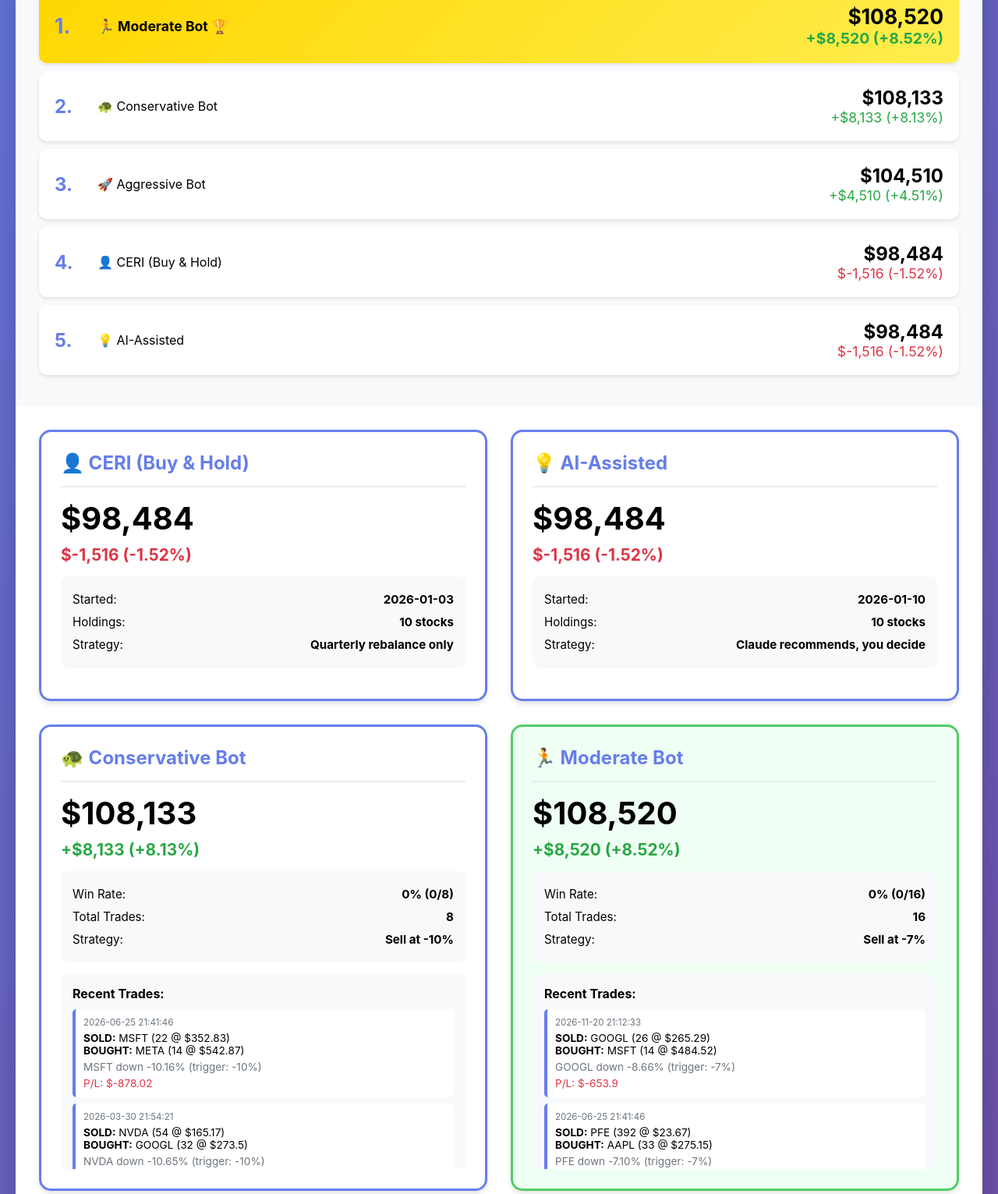
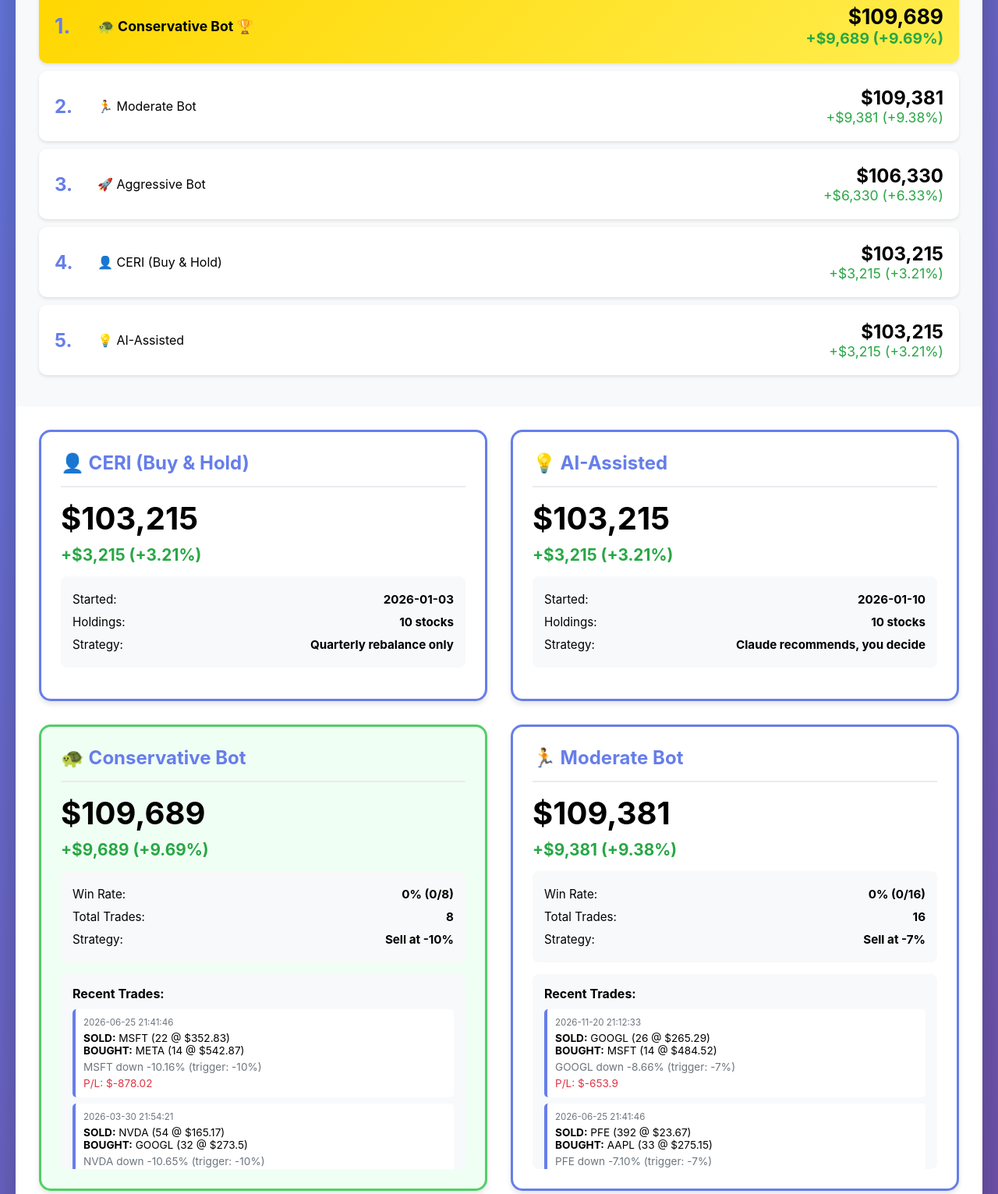
Before and after one commit to topeuph-ai/portfolio-tracker, a plain HTML site: page index.html in a window 1280 px wide. Shown: the part 380-1911 px from the top of the page at 78% size. Drawn offline with Linux system fonts and the light colour scheme.

Commit message:
🤖 Auto-update: 2026-11-23 21:12 EST

```diff
--- a/index.html
+++ b/index.html
@@ -160,7 +160,7 @@
             <div class="subtitle">Autonomous AI Trading Lab • Real Market Data</div>
             <div class="auto-badge">🤖 FULLY AUTONOMOUS</div>
             <div class="update-badge">
-                📊 Last Updated: November 22, 2026 at 09:12 PM EST
+                📊 Last Updated: November 23, 2026 at 09:12 PM EST
             </div>
             <p style="margin-top: 15px; font-size: 0.9em;">Updates automatically daily at 4:05 PM EST</p>
         </div>
@@ -171,12 +171,12 @@
             <div class="leader-row first">
                 <div style="display: flex; align-items: center; gap: 15px;">
                     <div class="rank">1.</div>
-                    <div>🏃 Moderate Bot 🏆</div>
+                    <div>🐢 Conservative Bot 🏆</div>
                 </div>
                 <div style="text-align: right;">
-                    <div style="font-size: 1.5em; font-weight: bold;">$108,520</div>
+                    <div style="font-size: 1.5em; font-weight: bold;">$109,689</div>
                     <div class="positive" style="font-size: 1.1em;">
-                        +$8,520 (+8.52%)
+                        +$9,689 (+9.69%)
                     </div>
                 </div>
             </div>
@@ -184,12 +184,12 @@
             <div class="leader-row ">
                 <div style="display: flex; align-items: center; gap: 15px;">
                     <div class="rank">2.</div>
-                    <div>🐢 Conservative Bot </div>
+                    <div>🏃 Moderate Bot </div>
                 </div>
                 <div style="text-align: right;">
-                    <div style="font-size: 1.5em; font-weight: bold;">$108,133</div>
+                    <div style="font-size: 1.5em; font-weight: bold;">$109,381</div>
                     <div class="positive" style="font-size: 1.1em;">
-                        +$8,133 (+8.13%)
+                        +$9,381 (+9.38%)
                     </div>
                 </div>
             </div>
@@ -200,9 +200,9 @@
                     <div>🚀 Aggressive Bot </div>
                 </div>
                 <div style="text-align: right;">
-                    <div style="font-size: 1.5em; font-weight: bold;">$104,510</div>
+                    <div style="font-size: 1.5em; font-weight: bold;">$106,330</div>
                     <div class="positive" style="font-size: 1.1em;">
-                        +$4,510 (+4.51%)
+                        +$6,330 (+6.33%)
                     </div>
                 </div>
             </div>
@@ -213,9 +213,9 @@
                     <div>👤 CERI (Buy & Hold) </div>
                 </div>
                 <div style="text-align: right;">
-                    <div style="font-size: 1.5em; font-weight: bold;">$98,484</div>
-                    <div class="negative" style="font-size: 1.1em;">
-                        $-1,516 (-1.52%)
+                    <div style="font-size: 1.5em; font-weight: bold;">$103,215</div>
+                    <div class="positive" style="font-size: 1.1em;">
+                        +$3,215 (+3.21%)
                     </div>
                 </div>
             </div>
@@ -226,9 +226,9 @@
                     <div>💡 AI-Assisted </div>
                 </div>
                 <div style="text-align: right;">
-                    <div style="font-size: 1.5em; font-weight: bold;">$98,484</div>
-                    <div class="negative" style="font-size: 1.1em;">
-                        $-1,516 (-1.52%)
+                    <div style="font-size: 1.5em; font-weight: bold;">$103,215</div>
+                    <div class="positive" style="font-size: 1.1em;">
+                        +$3,215 (+3.21%)
                     </div>
                 </div>
             </div>
@@ -241,9 +241,9 @@
                 <div class="bot-header">
                     <div class="bot-title">👤 CERI (Buy & Hold)</div>
                 </div>
-                <div class="bot-value">$98,484</div>
-                <div style="font-size: 1.3em; font-weight: bold; margin-bottom: 15px;" class="negative">
-                    $-1,516 (-1.52%)
+                <div class="bot-value">$103,215</div>
+                <div style="font-size: 1.3em; font-weight: bold; margin-bottom: 15px;" class="positive">
+                    +$3,215 (+3.21%)
                 </div>
 
                 <div class="bot-stats">
@@ -268,9 +268,9 @@
                 <div class="bot-header">
                     <div class="bot-title">💡 AI-Assisted</div>
                 </div>
-                <div class="bot-value">$98,484</div>
-                <div style="font-size: 1.3em; font-weight: bold; margin-bottom: 15px;" class="negative">
-                    $-1,516 (-1.52%)
+                <div class="bot-value">$103,215</div>
+                <div style="font-size: 1.3em; font-weight: bold; margin-bottom: 15px;" class="positive">
+                    +$3,215 (+3.21%)
                 </div>
 
                 <div class="bot-stats">
@@ -291,13 +291,13 @@
 
             </div>
 
-            <div class="bot-card ">
+            <div class="bot-card winning">
                 <div class="bot-header">
                     <div class="bot-title">🐢 Conservative Bot</div>
                 </div>
-                <div class="bot-value">$108,133</div>
+                <div class="bot-value">$109,689</div>
                 <div style="font-size: 1.3em; font-weight: bold; margin-bottom: 15px;" class="positive">
-                    +$8,133 (+8.13%)
+                    +$9,689 (+9.69%)
                 </div>
 
                 <div class="bot-stats">
@@ -368,13 +368,13 @@
                     </div>
             </div>
 
-            <div class="bot-card winning">
+            <div class="bot-card ">
                 <div class="bot-header">
                     <div class="bot-title">🏃 Moderate Bot</div>
                 </div>
-                <div class="bot-value">$108,520</div>
+                <div class="bot-value">$109,381</div>
                 <div style="font-size: 1.3em; font-weight: bold; margin-bottom: 15px;" class="positive">
-                    +$8,520 (+8.52%)
+                    +$9,381 (+9.38%)
                 </div>
 
                 <div class="bot-stats">
@@ -449,9 +449,9 @@
                 <div class="bot-header">
                     <div class="bot-title">🚀 Aggressive Bot</div>
                 </div>
-                <div class="bot-value">$104,510</div>
+                <div class="bot-value">$106,330</div>
                 <div style="font-size: 1.3em; font-weight: bold; margin-bottom: 15px;" class="positive">
-                    +$4,510 (+4.51%)
+                    +$6,330 (+6.33%)
                 </div>
 
                 <div class="bot-stats">
```
